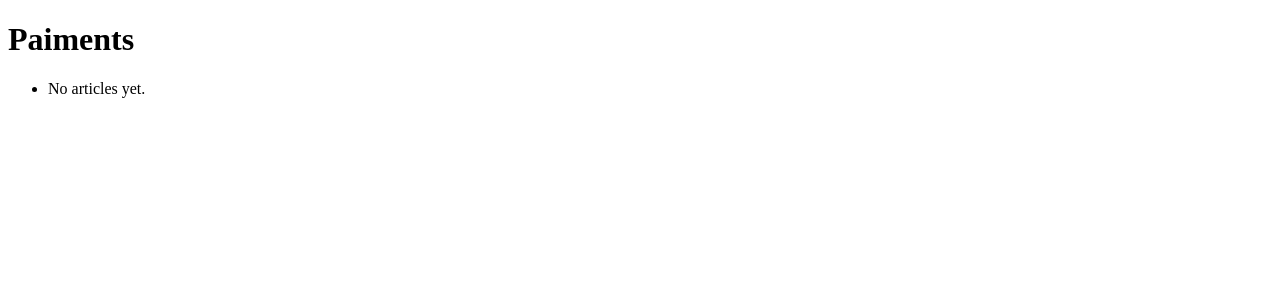
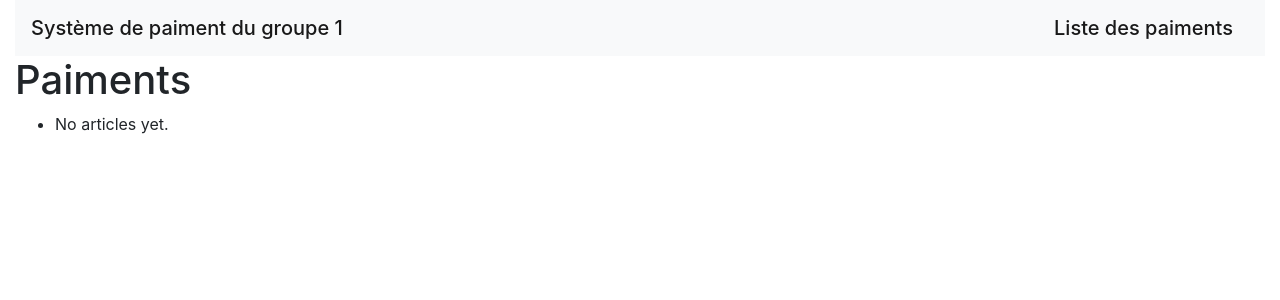
Before and after one commit to EmoFile/projetservicepaiement, a Django app: page /paymentList/ in a window 1280 px wide. Shown: the top 300 px of the page. Run offline with Django 3.2, Linux system fonts and the light colour scheme; data that the repository does not hold is empty; some libraries are stand-ins or nearby versions.

Commit message:
Ajout du base.html

```diff
--- a/app/views.py
+++ b/app/views.py
@@ -19,6 +19,11 @@ class CreatePayment(FormView):
     form_class = PaymentForm
     template_name = 'paymentForm.html'
 
+    def get_context_data(self, **kwargs):
+        context = super().get_context_data(**kwargs)
+        context['title'] = 'Formulaire de paiments'
+        return context
+
     def form_valid(self, form):
         Payment.objects.create(
             amount=form.cleaned_data['amount'],
@@ -37,6 +42,7 @@ class PaymentList(ListView):
     def get_context_data(self, **kwargs):
         context = super().get_context_data(**kwargs)
         context['payments'] = Payment.objects.all()
+        context['title'] = 'Liste des paiments'
         return context
 
 
--- /dev/null
+++ b/templates/base.html
@@ -0,0 +1,46 @@
+<!DOCTYPE html>
+<html lang="en">
+<head>
+    <meta charset="utf-8">
+    <meta http-equiv="X-UA-Compatible" content="IE=edge">
+    <meta name="viewport"
+          content="width=device-width, initial-scale=1, shrink-to-fit=no">
+    <meta name="description" content="">
+    <meta name="author" content="">
+    <title>{{ title }}</title>
+
+
+    {#   CSS   #}
+    <link rel="stylesheet" href="https://stackpath.bootstrapcdn.com/bootstrap/4.4.1/css/bootstrap.min.css"
+          integrity="sha384-Vkoo8x4CGsO3+Hhxv8T/Q5PaXtkKtu6ug5TOeNV6gBiFeWPGFN9MuhOf23Q9Ifjh" crossorigin="anonymous">
+
+    {#   JS   #}
+    <script src="https://code.jquery.com/jquery-3.4.1.min.js"></script>
+    <script src="https://cdn.jsdelivr.net/npm/popper.js@1.16.0/dist/umd/popper.min.js"
+            integrity="sha384-Q6E9RHvbIyZFJoft+2mJbHaEWldlvI9IOYy5n3zV9zzTtmI3UksdQRVvoxMfooAo"
+            crossorigin="anonymous"></script>
+    <script src="https://stackpath.bootstrapcdn.com/bootstrap/4.4.1/js/bootstrap.min.js"
+            integrity="sha384-wfSDF2E50Y2D1uUdj0O3uMBJnjuUD4Ih7YwaYd1iqfktj0Uod8GCExl3Og8ifwB6"
+            crossorigin="anonymous"></script>
+    <script src="https://cdnjs.cloudflare.com/ajax/libs/popper.js/1.14.3/umd/popper.min.js"
+            integrity="sha384-ZMP7rVo3mIykV+2+9J3UJ46jBk0WLaUAdn689aCwoqbBJiSnjAK/l8WvCWPIPm49"
+            crossorigin="anonymous"></script>
+</head>
+<body id="page-body" class="container-fluid">
+<nav class="navbar navbar-light bg-light">
+    <div>
+        <a class="navbar-brand mb-0 h1" href="{% url 'payment_form' %}">
+            Système de paiment du groupe 1
+        </a>
+    </div>
+    <div>
+        <a class="navbar-brand mb-0 h1" href="{% url 'payment_list' %}">
+            Liste des paiments
+        </a>
+    </div>
+</nav>
+{% block main %}
+
+{% endblock %}
+</body>
+</html>
--- a/templates/paymentList.html
+++ b/templates/paymentList.html
@@ -1,13 +1,5 @@
-<!DOCTYPE html>
-<html lang="en">
-<head>
-    <meta charset="UTF-8">
-    <title>Liste des paiements</title>
-</head>
-<body>
-
-
-
+{% extends 'base.html' %}
+{% block main %}
     <h1>Paiments</h1>
     <ul>
         {% for payment in object_list %}
@@ -16,6 +8,4 @@
             <li>No articles yet.</li>
         {% endfor %}
     </ul>
-
-</body>
-</html>
+{% endblock %}
```
Also changed, not shown: templates/paymentForm.html (+3 -8 lines). Lines whose indentation alone changed are shown as unchanged.
